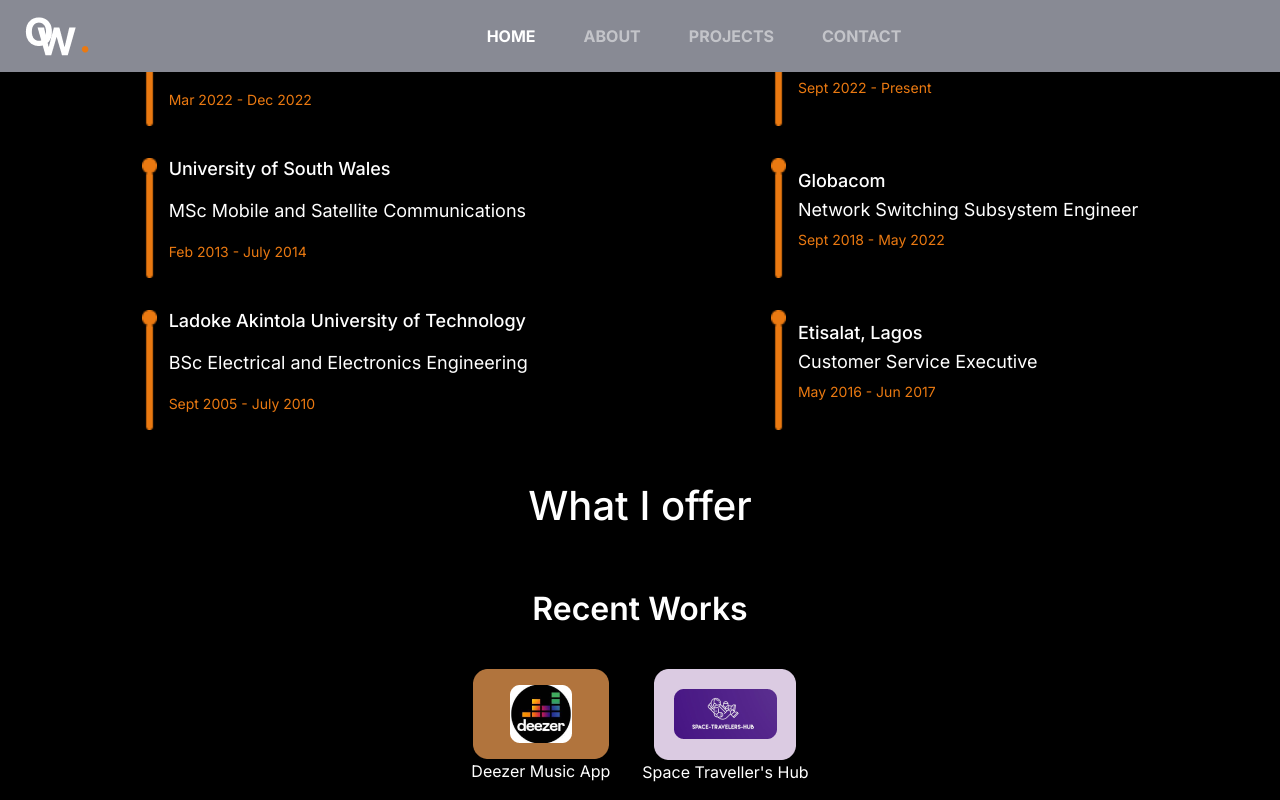
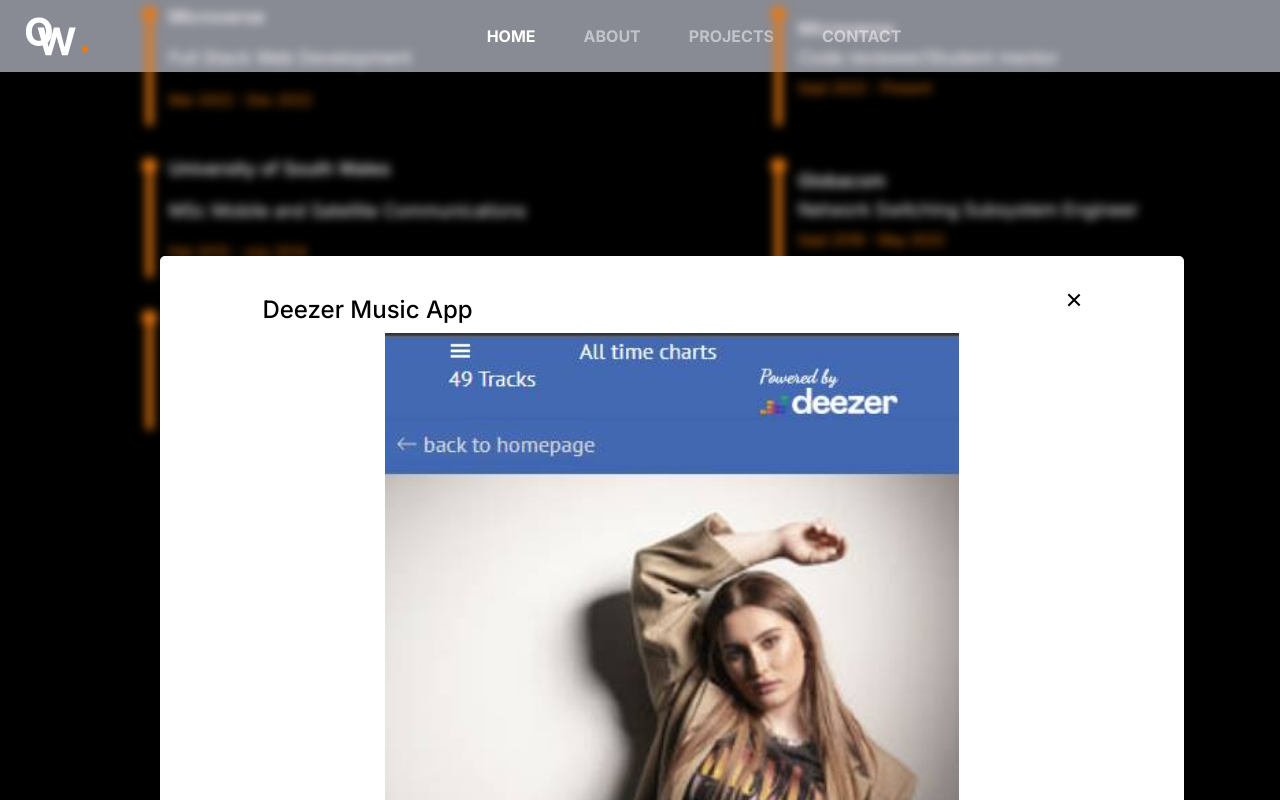
Before and after one commit to wale-prog/portfolio, a React (Create React App) app: page / in a window 1280 px wide. Both pictures are taken after a click on the element "Deezer Music App". Shown: the part 1958-2758 px from the top of the page. Built offline with nearby package versions, Linux system fonts and the light colour scheme.

Commit message:
Add styling to the modal

```diff
--- a/src/components/AboutSummary.css
+++ b/src/components/AboutSummary.css
@@ -31,11 +31,29 @@
 }
 
 .hidden-desktop {
+  display: inline;
+}
+
+.hidden-mobile {
   display: none;
+}
+
+.hidden {
+  display: none;
+}
+
+@media (max-width:420px) {
+  .contact-info {
+    margin-left: 0;
+  }
 }
 
 @media (min-width: 768px) {
   .hidden-desktop {
+    display: none;
+  }
+
+  .hidden-mobile {
     display: inline;
   }
 
@@ -45,8 +63,6 @@
 
   .about-summary-main {
     display: flex;
-
-    /* flex: 1 1 0; */
     margin: 0 110px 0 110px;
   }
 
--- a/src/components/AboutSummary.js
+++ b/src/components/AboutSummary.js
@@ -39,7 +39,7 @@
         </p>
       </div>
     </div>
-    <div className="pic-desktop hidden-desktop">
+    <div className="pic-desktop hidden">
       <div>
         <img className="picFrame" src={picFrame} alt="" />
       </div>
--- a/src/components/Homepage.js
+++ b/src/components/Homepage.js
@@ -13,14 +13,30 @@
   const onProjectClick = (id) => {
     setProjectId(id);
   };
+
+  const style = () => {
+    let output = {};
+    if (openModal) {
+      output = {
+        filter: 'blur(5px)',
+        width: '100%',
+        marginLeft: 'auto',
+        marginRight: 'auto',
+      };
+    }
+    return output;
+  };
+
   return (
     <>
+      <div style={style()}>
         <Intro />
         <AboutSummary />
         <Expertise />
         <Qualifications />
         <Skills />
         <Projects onProjectClick={onProjectClick} openModal={setOpenModal} />
+      </div>
       {openModal && <ProjectsModal projectId={projectId} closeModal={setOpenModal} />}
     </>
   );
--- a/src/components/MobileMenu.css
+++ b/src/components/MobileMenu.css
@@ -6,12 +6,12 @@
   height: 100vh;
   right: -100%;
   top: 69px;
-  transition: 0.3s;
+  transition: 0.3s ease-in-out;
 }
 
 .menu.active {
   right: 0;
-  opacity: 0.9;
+  opacity: 0.92;
 }
 
 .menu-list {
--- a/src/components/Projects.js
+++ b/src/components/Projects.js
@@ -8,6 +8,7 @@
   const displayModal = (e) => {
     onProjectClick(+e.target.name);
     openModal(true);
+    document.body.style.overflow = 'hidden';
   };
 
   return (
@@ -15,7 +16,14 @@
       <h2>Recent Works</h2>
       <div className="project-container">
         {projects.map((project) => (
-          <div style={{ cursor: 'pointer' }} name={project.id} className="project" key={project.id} role="presentation" onClick={displayModal}>
+          <div
+            style={{ cursor: 'pointer' }}
+            name={project.id}
+            className="project"
+            key={project.id}
+            role="presentation"
+            onClick={displayModal}
+          >
             <img name={project.id} src={project.image} alt="" />
             <p name={project.id}>{project.title}</p>
           </div>
--- /dev/null
+++ b/src/components/ProjectsModal.css
@@ -0,0 +1,91 @@
+.project-modal-container {
+  position: fixed;
+  top: 0;
+  left: 12.5%;
+  width: 80%;
+  height: auto;
+  background-color: rgba(255, 255, 255);
+  z-index: 100;
+  color: #000;
+  margin: 20% auto 0 auto;
+  border-radius: 5px;
+}
+
+.close-btn {
+  display: flex;
+  flex-direction: column;
+  gap: 4px;
+  cursor: pointer;
+  width: 16px;
+}
+
+.close-btn div {
+  border: 1px solid #000;
+  width: 100%;
+}
+
+.close-btn div:first-child {
+  transform: rotate(45deg) translate(2px, 2px);
+}
+
+.close-btn div:last-child {
+  transform: rotate(-45deg) translate(2px, -2px);
+}
+
+.close-btn div:first-child:hover {
+  transform: rotate(45deg) translate(2px, 2px);
+  background-color: #ea7911;
+}
+
+.modal-head {
+  display: flex;
+  justify-content: space-between;
+}
+
+.project-modal {
+  margin: 40px 10% 40px 10%;
+}
+
+.project-modal button {
+  background-color: transparent;
+  border: none;
+
+  font-size: 1.5rem;
+  font-weight: 600;
+  cursor: pointer;
+}
+
+.project-links {
+  display: flex;
+  justify-content: space-around;
+  margin-top: 1rem;
+}
+
+.project-links a {
+  color: white;
+  font-size: 1rem;
+  font-weight: 400;
+  cursor: pointer;
+  background-color: #ea7911;
+}
+
+.project-modal ul {
+  display: flex;
+  list-style: none;
+  gap: 2px;
+  padding: 0;
+  flex-wrap: wrap;
+}
+
+.project-modal ul li {
+  padding: 4px;
+  color: #fff;
+  background-color: #ea7911;
+  border-radius: 5px;
+}
+
+.project-snapshot {
+  width: 70%;
+  display: block;
+  margin: 0 auto;
+}
--- a/src/components/ProjectsModal.js
+++ b/src/components/ProjectsModal.js
@@ -2,22 +2,40 @@
 import React from 'react';
 import { PropTypes } from 'prop-types';
 import { projects } from '../helper';
+import './ProjectsModal.css';
 
 const ProjectsModal = (props) => {
   const { projectId, closeModal } = props;
   const project = projects.find((project) => project.id === projectId);
+  const cancelModal = () => {
+    closeModal(false);
+    document.body.style.overflow = 'auto';
+  };
 
   return (
     <>
       <div className="project-modal-container">
-        <img src={project.image} alt={project.title} />
-        <button type="button" onClick={() => closeModal(false)}>X</button>
-        <p>{project.description}</p>
-        <a href={project.live} target="_blank" rel="noreferrer">Live</a>
-        <a href={project.source} target="_blank" rel="noreferrer">Source</a>
-        {project.technologies.map((tech, ind) => (
-          <li key={ind}>{tech}</li>
-        ))}
+        <div className="project-modal">
+          <div className="modal-head">
+            <h4>{project.title}</h4>
+            <div className="close-btn" role="presentation" onClick={cancelModal}>
+              <div />
+              <div />
+            </div>
+            {/* <button type="button" onClick={cancelModal}>X</button> */}
+          </div>
+          <img className="project-snapshot" src={project.snapShot} alt={project.title} />
+          <p>{project.description}</p>
+          <ul>
+            {project.technologies.map((tech, ind) => (
+              <li key={ind}>{tech}</li>
+            ))}
+          </ul>
+          <div className="project-links">
+            <a className="btn" href={project.live} target="_blank" rel="noreferrer">Live</a>
+            <a className="btn" href={project.source} target="_blank" rel="noreferrer">Source</a>
+          </div>
+        </div>
       </div>
     </>
   );
--- a/src/helper.js
+++ b/src/helper.js
@@ -2,6 +2,7 @@
 import skillImg from './images/mobile/skill_img.png';
 import deezerImg from './images/mobile/deezer.png';
 import travelersHub from './images/mobile/space_travelers.png';
+import deezerSnapshot from './images/mobile/deezer-snapshot.jpg';
 
 export const eduData = () => (
   [
@@ -103,6 +104,7 @@
     id: 1,
     title: 'Deezer Music App',
     image: deezerImg,
+    snapShot: deezerSnapshot,
     description: 'Deezer Mobile Music App is an entertainment app that sort through musical chart to bring all time music hits around the world to your doorstep and the fun part is that it comes with preview to the music if for instance the user cannot decide. It is powered by ',
     technologies: ['React', 'Redux', 'JavaScript', 'Jest', 'HTML', 'CSS'],
     live: 'https://cheerful-crostata-ea300b.netlify.app/',
```
Also changed, not shown: src/images/mobile/deezer-snapshot.jpg (added). Lines whose indentation alone changed are shown as unchanged.
